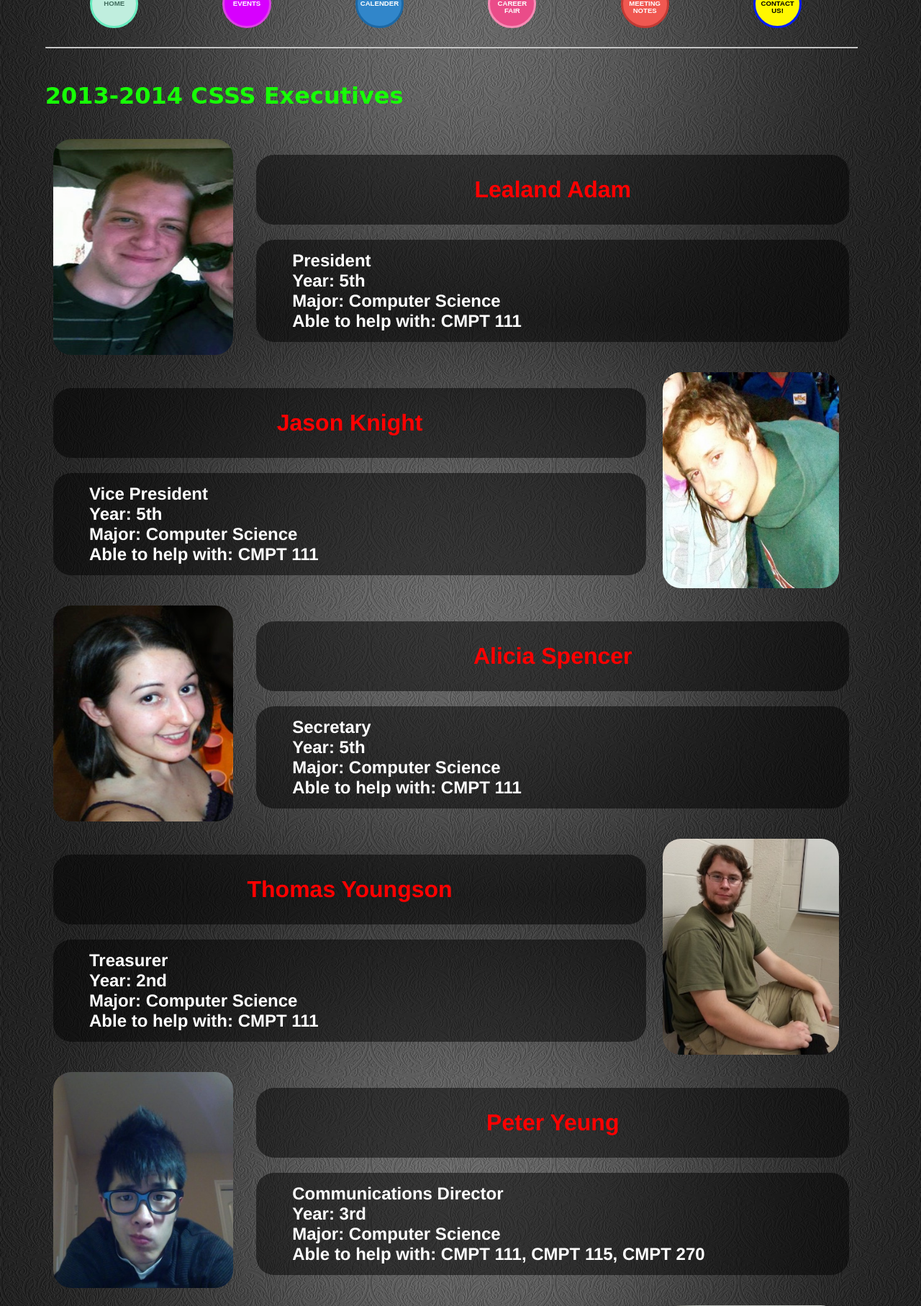
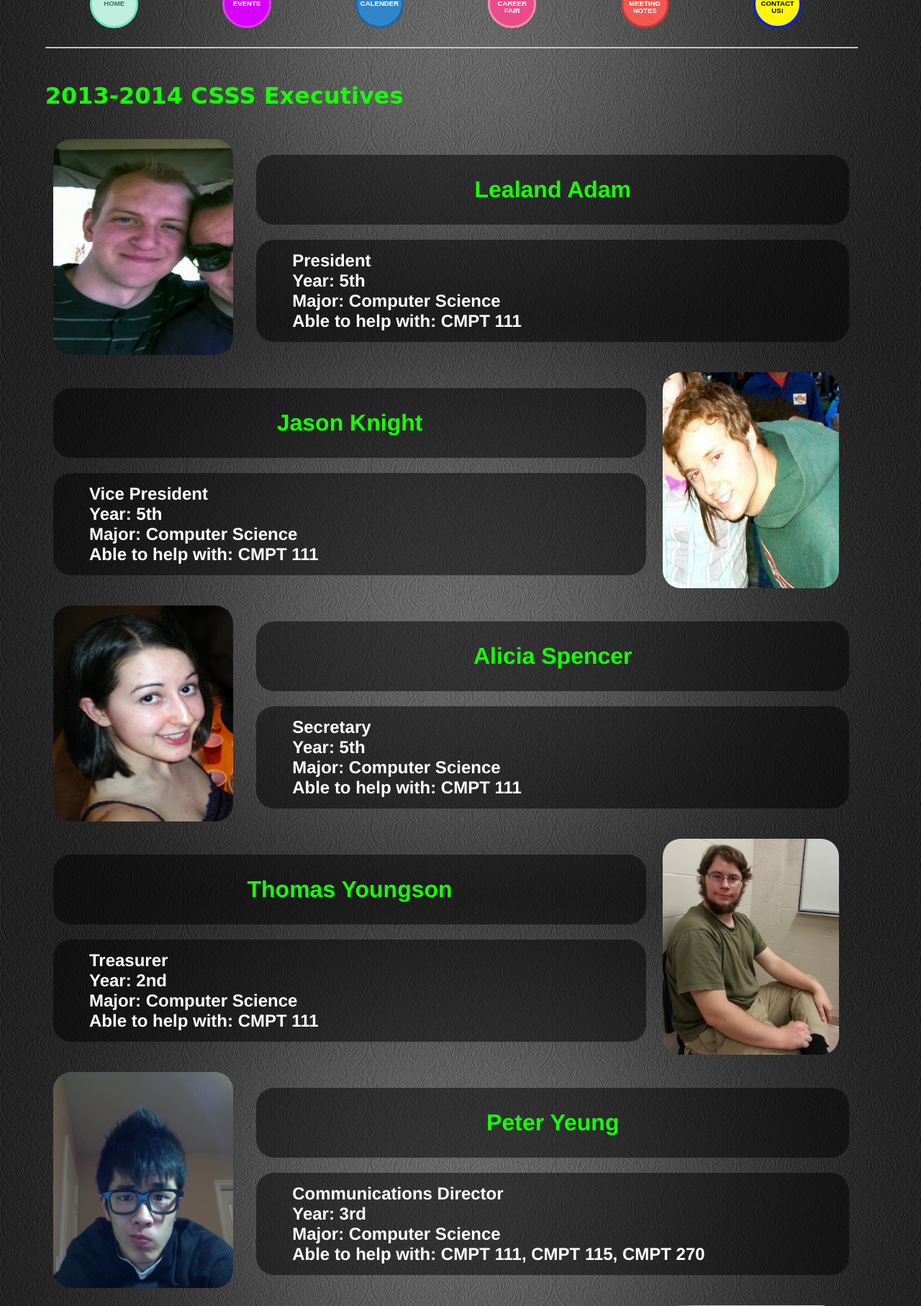
Before and after one commit to pey849/pey849.github.io, a PHP site: page /Current_Execs.html in a window 1280 px wide. Shown: the part 355-2169 px from the top of the page at 72% size. Run offline with PHP 8.4, Linux system fonts and the light colour scheme; some libraries are stand-ins or nearby versions; some web fonts are replaced.

Commit message:
Changed Exec Name color from red to green

```diff
--- a/css/Current_Execs.css
+++ b/css/Current_Execs.css
@@ -40,7 +40,7 @@
 }
 
 h1.Exec_Name{
-    color:rgb(255, 0,0);
+    color:rgb(23, 255, 6);
     text-align: center;
     padding: 30px;
     font-family: Helvetica, Sans-Serif;
```
